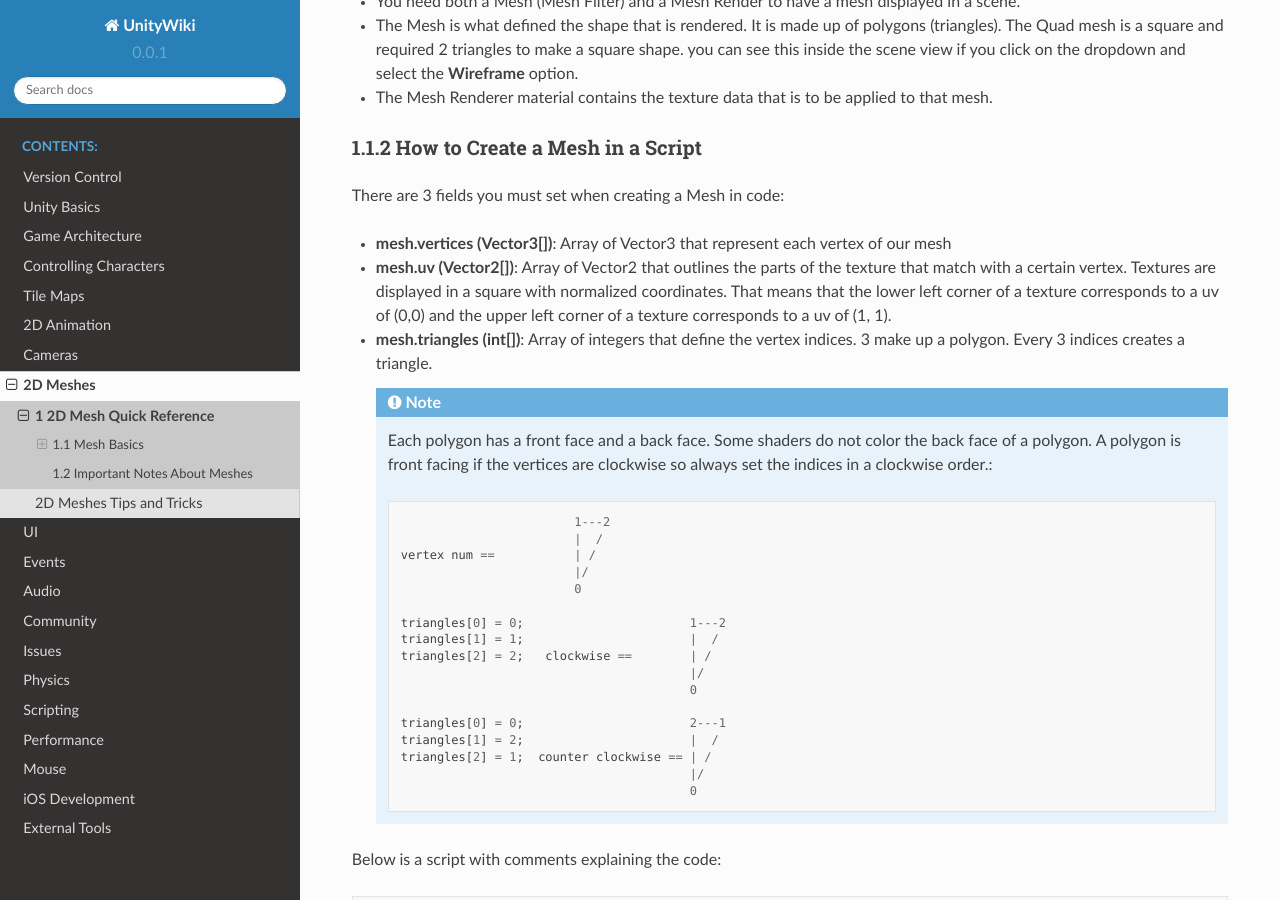
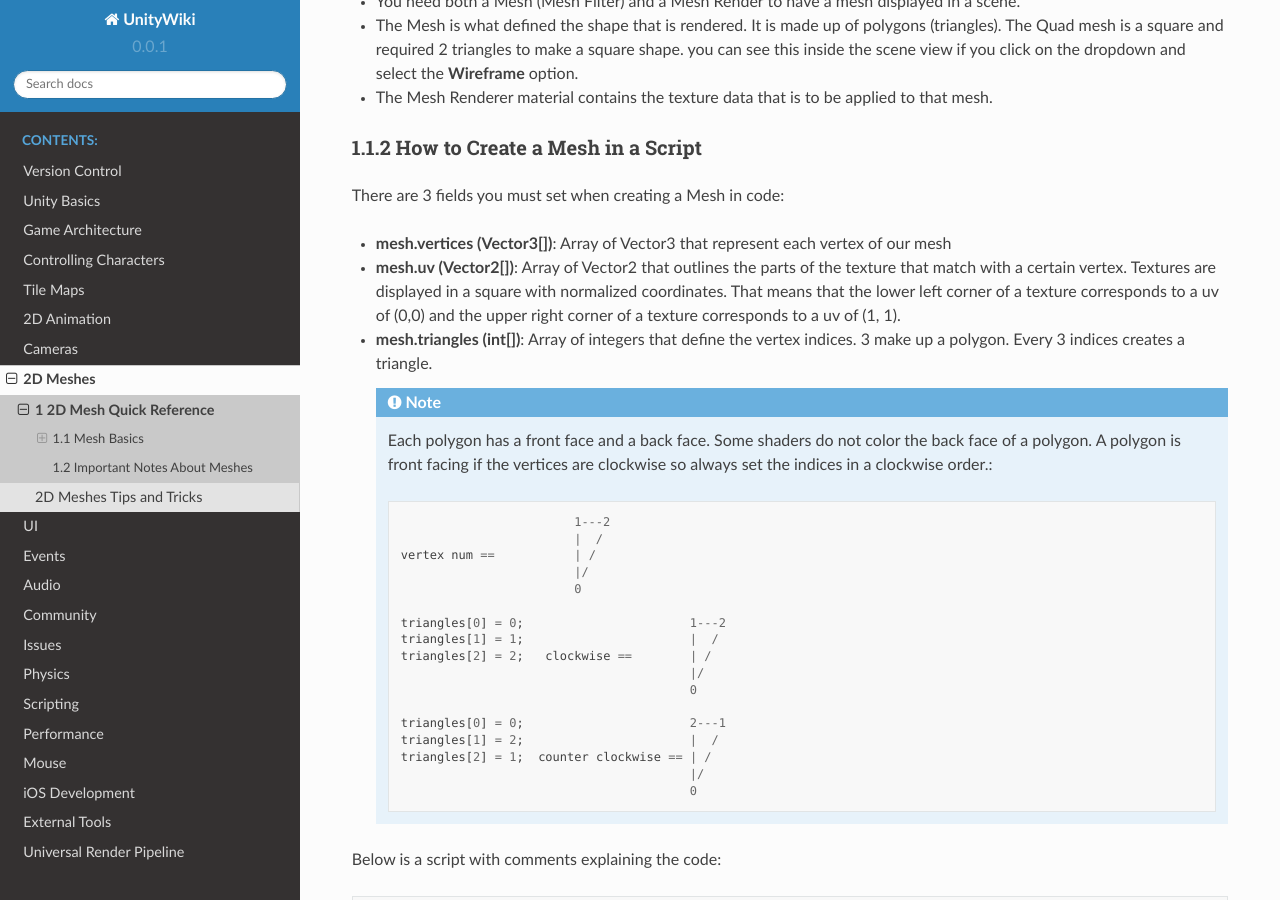
Before and after one commit to JeffCube99/UnityWiki, a Sphinx documentation site: the page built from docs/source/mesh2d/quick_reference.rst, in a window 1280 px wide and 900 px high, scrolled down 636 px. Built offline with Sphinx 7.4.7 and the Read the Docs theme 2.0.0, drawn with Linux system fonts in a browser that asks for light colours.

Commit message:
added docs for urp

```diff
--- a/docs/source/index.rst
+++ b/docs/source/index.rst
@@ -37,3 +37,4 @@
     mouse/index.rst
     ios_development/index.rst
     external_tools/index.rst
+    universal_render_pipeline/index.rst
--- a/docs/source/mesh2d/quick_reference.rst
+++ b/docs/source/mesh2d/quick_reference.rst
@@ -37,7 +37,7 @@
 *   **mesh.vertices (Vector3[])**: Array of Vector3 that represent each vertex of our mesh
 *   **mesh.uv (Vector2[])**: Array of Vector2 that outlines the parts of the texture that match with a certain vertex.
     Textures are displayed in a square with normalized coordinates. That means that the lower left corner of a texture
-    corresponds to a uv of (0,0) and the upper left corner of a texture corresponds to a uv of (1, 1).
+    corresponds to a uv of (0,0) and the upper right corner of a texture corresponds to a uv of (1, 1).
 *   **mesh.triangles (int[])**: Array of integers that define the vertex indices. 3 make up a polygon. Every 3
     indices creates a triangle.
 
--- /dev/null
+++ b/docs/source/universal_render_pipeline/index.rst
@@ -0,0 +1,8 @@
+Universal Render Pipeline
+=========================
+
+..  toctree::
+    :maxdepth: 2
+    :caption: Contents:
+
+    quick_reference
```
Also changed, not shown: docs/source/universal_render_pipeline/quick_reference.rst (added, +62 -0 lines).
